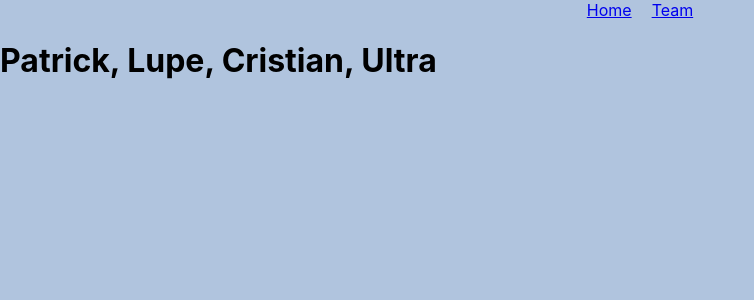
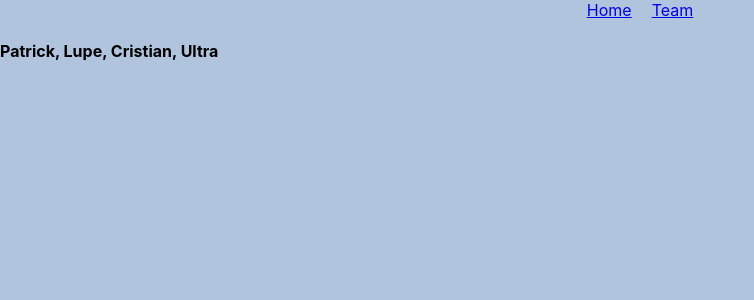
Before and after one commit to patricktran2911/medical-ocean, a React (Create React App) app: page /team-members in a window 1280 px wide. Shown: the top 300 px of the page, without its empty margins (0-754 px from the left). Built offline with nearby package versions, Linux system fonts and the light colour scheme.

Commit message:
using function instead of const

```diff
--- a/src/Components/Team_Member.tsx
+++ b/src/Components/Team_Member.tsx
@@ -2,7 +2,7 @@ import React from 'react';
 
 const TeamMember: React.FC = () => {
     return (
-    <h1> Patrick, Lupe, Cristian, Ultra</h1>
+    <h4> Patrick, Lupe, Cristian, Ultra</h4>
     );
 };
 
```
Also changed, not shown: src/App.tsx (+4 -4 lines).
